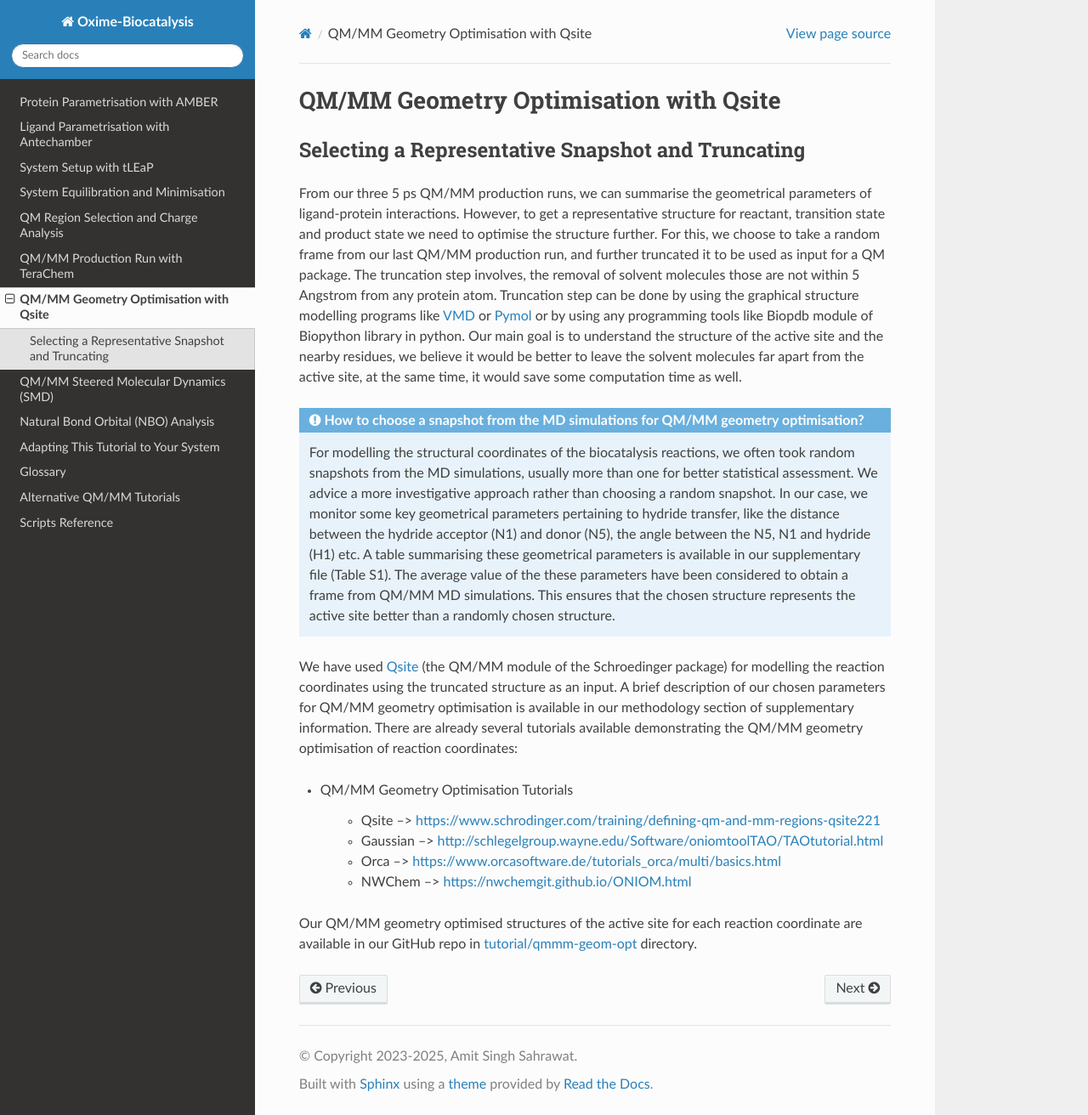
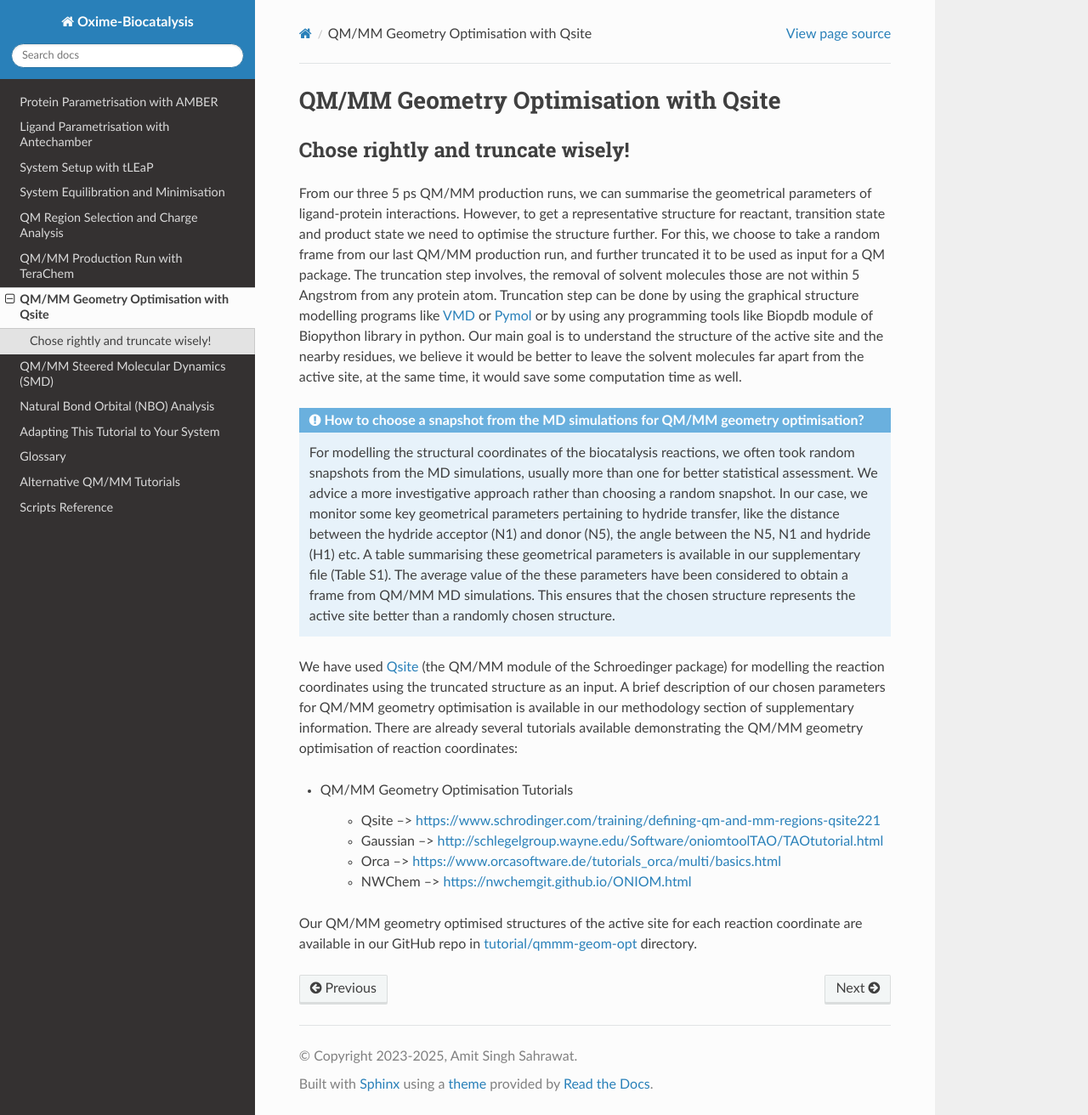
Before and after one commit to hopanoid/Enzyme-Reaction-Dynamics-Tutorial, a Sphinx documentation site: the page built from docs/source/7-qmmm_geom_opt.rst, in a window 1280 px wide and 1312 px high. Shown: the whole window at 85% size. Built offline with Sphinx 7.4.7 and the Read the Docs theme 3.1.0, drawn with Linux system fonts in a browser that asks for light colours.

Commit message:
Restore 'Chose rightly and truncate wisely!' heading in section 7

```diff
--- a/docs/source/7-qmmm_geom_opt.rst
+++ b/docs/source/7-qmmm_geom_opt.rst
@@ -11,9 +11,9 @@
 QM/MM Geometry Optimisation with Qsite
 **************************************
 
-==================================================
-Selecting a Representative Snapshot and Truncating
-==================================================
+==================================
+Chose rightly and truncate wisely!
+==================================
 
 From our three 5 ps QM/MM production runs, we can summarise the geometrical parameters of ligand-protein interactions. However, to get a representative
 structure for reactant, transition state and product state we need to optimise the structure further. For this, we choose to take a random frame from our
```
